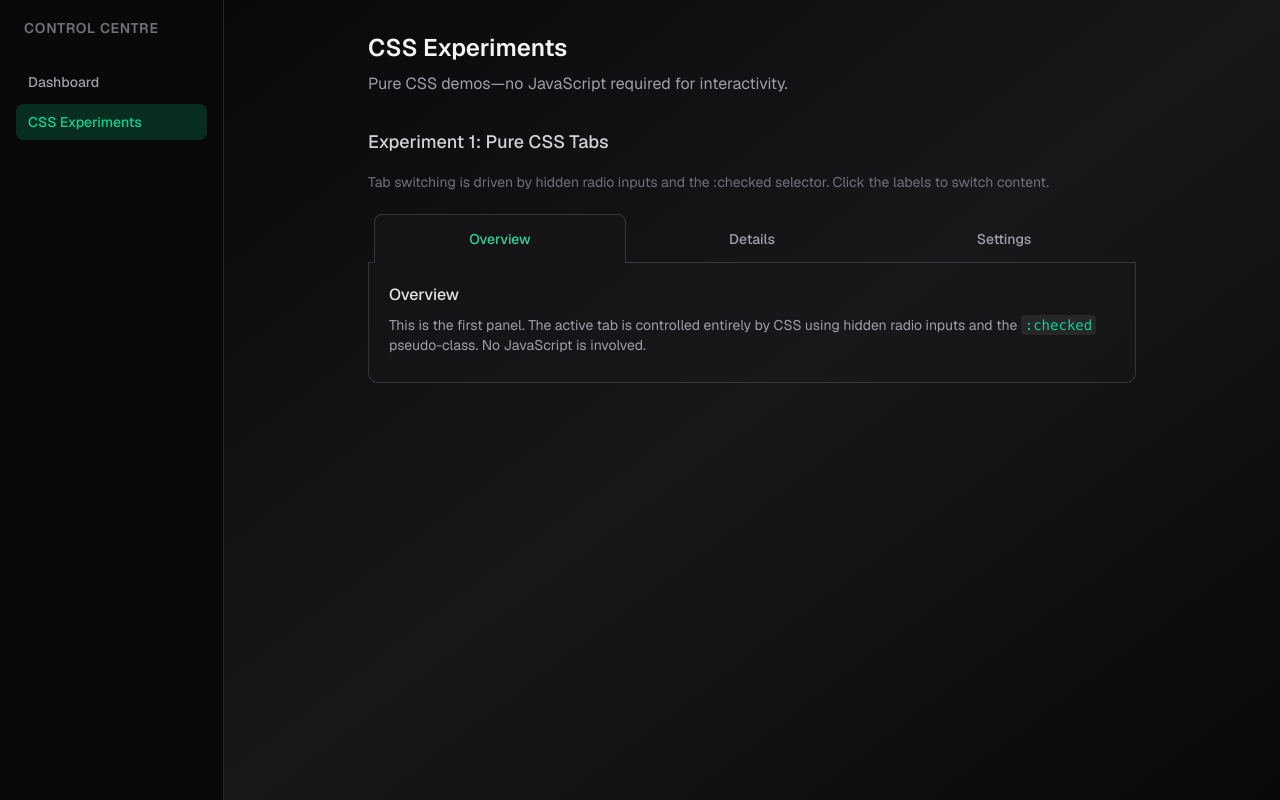
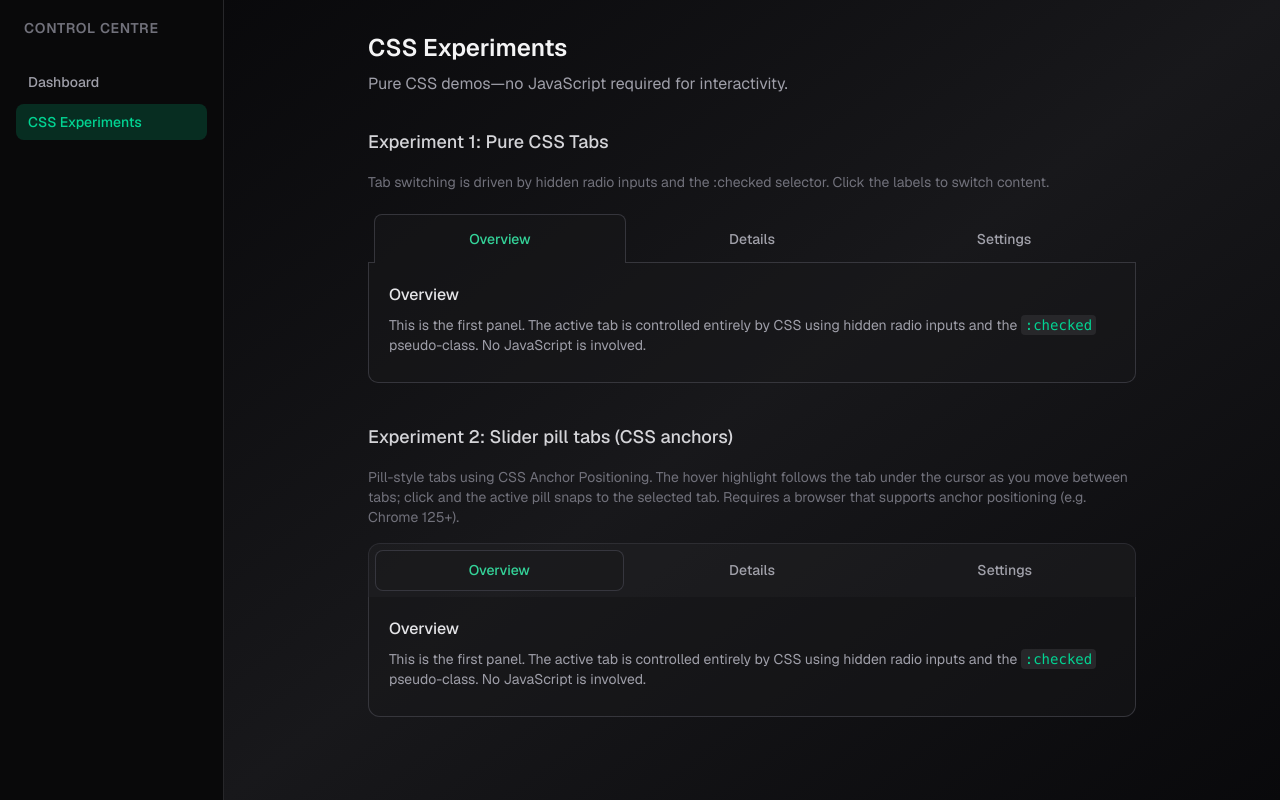
Before and after one commit to piersrr/ui-design-experiments, a Next.js app: page /experiments in a window 1280 px wide. Built offline with nearby package versions, Linux system fonts and the light colour scheme.

Commit message:
pill tabs

```diff
--- /dev/null
+++ b/app/components/CssTabs.tsx
@@ -0,0 +1,68 @@
+export type TabItem = {
+  id: string;
+  label: string;
+  panel: React.ReactNode;
+};
+
+type CssTabsProps = {
+  tabs: TabItem[];
+  /** Unique prefix for input ids (e.g. "tab" or "tab-pill") so multiple tab sets don't conflict */
+  namePrefix: string;
+  /** "default" = original sliding border style; "anchor-pill" = CSS anchor hover + active pills */
+  variant?: 'default' | 'anchor-pill';
+};
+
+export function CssTabs({
+  tabs,
+  namePrefix,
+  variant = 'default',
+}: CssTabsProps) {
+  const wrapperClass =
+    variant === 'anchor-pill' ? 'anchor-pill-tabs' : 'css-tabs';
+  const showPills = variant === 'anchor-pill';
+
+  return (
+    <div className={wrapperClass}>
+      {tabs.map((tab, i) => (
+        <input
+          key={tab.id}
+          type="radio"
+          name={namePrefix}
+          id={`${namePrefix}-${tab.id}`}
+          defaultChecked={i === 0}
+          aria-label={`${tab.label} tab`}
+        />
+      ))}
+      <div className="tab-list" role="tablist">
+        {showPills && (
+          <>
+            <span className="hover-pill" aria-hidden="true" />
+            <span className="active-pill" aria-hidden="true" />
+          </>
+        )}
+        {tabs.map((tab, i) => (
+          <label
+            key={tab.id}
+            htmlFor={`${namePrefix}-${tab.id}`}
+            role="tab"
+            id={`${namePrefix}-${tab.id}-label`}
+            className={showPills ? `tab-anchor tab-${i + 1}` : undefined}
+            style={showPills ? { anchorName: `--tab-${i + 1}` } : undefined}
+          >
+            <span className="tab-label-text">{tab.label}</span>
+          </label>
+        ))}
+      </div>
+      {tabs.map((tab, i) => (
+        <div
+          key={tab.id}
+          className={`panel panel-${i + 1}`}
+          role="tabpanel"
+          aria-labelledby={`${namePrefix}-${tab.id}-label`}
+        >
+          {tab.panel}
+        </div>
+      ))}
+    </div>
+  );
+}
--- a/app/components/RadarWidget.tsx
+++ b/app/components/RadarWidget.tsx
@@ -18,7 +18,7 @@ export default function RadarWidget({ title = 'Radar Scan', className }: RadarWi
   const canvasRef = useRef<HTMLCanvasElement>(null);
   const [scanPoints, setScanPoints] = useState<ScanPoint[]>([]);
   const [isScanning, setIsScanning] = useState(true);
-  const animationFrameRef = useRef<number>();
+  const animationFrameRef = useRef<number | undefined>(undefined);
   const scanAngleRef = useRef(0);
   const lastUpdateRef = useRef<number>(performance.now());
 
--- a/app/experiments/experiments.css
+++ b/app/experiments/experiments.css
@@ -26,16 +26,16 @@
 }
 
 /* First tab: gap starts at 6px (inside padding) so border fills left padding */
-.css-tabs:has(#tab1:checked) {
+.css-tabs:has(#tab-1:checked) {
   --border-gap-start: 6px;
   --border-gap-end: var(--tab-gap-start);
 }
-.css-tabs:has(#tab2:checked) {
+.css-tabs:has(#tab-2:checked) {
   --border-gap-start: var(--tab-gap-start);
   --border-gap-end: var(--tab-gap-end);
 }
 /* Last tab: gap ends at 100% - 6px so border fills right padding */
-.css-tabs:has(#tab3:checked) {
+.css-tabs:has(#tab-3:checked) {
   --border-gap-start: var(--tab-gap-end);
   --border-gap-end: calc(100% - 6px);
 }
@@ -95,15 +95,15 @@
   z-index: 0;
 }
 
-.css-tabs #tab1:checked ~ .tab-list::after {
+.css-tabs #tab-1:checked ~ .tab-list::after {
   left: 6px;
 }
 
-.css-tabs #tab2:checked ~ .tab-list::after {
+.css-tabs #tab-2:checked ~ .tab-list::after {
   left: calc(6px + (100% - 12px) / 3);
 }
 
-.css-tabs #tab3:checked ~ .tab-list::after {
+.css-tabs #tab-3:checked ~ .tab-list::after {
   left: calc(6px + 2 * (100% - 12px) / 3);
 }
 
@@ -142,16 +142,16 @@
 }
 
 /* No hover background on the active tab */
-.css-tabs #tab1:checked ~ .tab-list label[for="tab1"]:hover .tab-label-text,
-.css-tabs #tab2:checked ~ .tab-list label[for="tab2"]:hover .tab-label-text,
-.css-tabs #tab3:checked ~ .tab-list label[for="tab3"]:hover .tab-label-text {
+.css-tabs #tab-1:checked ~ .tab-list label[for="tab-1"]:hover .tab-label-text,
+.css-tabs #tab-2:checked ~ .tab-list label[for="tab-2"]:hover .tab-label-text,
+.css-tabs #tab-3:checked ~ .tab-list label[for="tab-3"]:hover .tab-label-text {
   background-color: transparent;
 }
 
 /* Active tab label: text color only; background is the sliding pill */
-.css-tabs #tab1:checked ~ .tab-list label[for="tab1"],
-.css-tabs #tab2:checked ~ .tab-list label[for="tab2"],
-.css-tabs #tab3:checked ~ .tab-list label[for="tab3"] {
+.css-tabs #tab-1:checked ~ .tab-list label[for="tab-1"],
+.css-tabs #tab-2:checked ~ .tab-list label[for="tab-2"],
+.css-tabs #tab-3:checked ~ .tab-list label[for="tab-3"] {
   color: var(--tab-text-active);
 }
 
@@ -165,8 +165,194 @@
   min-height: 120px;
 }
 
-.css-tabs #tab1:checked ~ .panel-1,
-.css-tabs #tab2:checked ~ .panel-2,
-.css-tabs #tab3:checked ~ .panel-3 {
+.css-tabs #tab-1:checked ~ .panel-1,
+.css-tabs #tab-2:checked ~ .panel-2,
+.css-tabs #tab-3:checked ~ .panel-3 {
   display: block;
 }
+
+/* ==========================================================================
+   Experiment 2: Slider pill tabs (CSS Anchor Positioning)
+   Hover pill follows the tab under the cursor; active pill snaps on click.
+   ========================================================================== */
+
+.anchor-pill-tabs {
+  --pill-border: 1px solid rgba(63, 63, 70, 0.8);
+  --pill-bg-hover: rgba(255, 255, 255, 0.06);
+  --pill-bg-active: rgba(24, 24, 27, 0.5);
+  --pill-text: #a1a1aa;
+  --pill-text-active: #34d399;
+  --panel-bg: rgba(24, 24, 27, 0.5);
+}
+
+.anchor-pill-tabs [type="radio"] {
+  position: absolute;
+  width: 0;
+  height: 0;
+  opacity: 0;
+  pointer-events: none;
+}
+
+.anchor-pill-tabs .tab-list {
+  position: relative;
+  display: flex;
+  gap: 4px;
+  padding: 6px;
+  margin-bottom: 0;
+  background: rgba(39, 39, 42, 0.4);
+  border-radius: 12px 12px 0 0;
+  border: 1px solid rgba(63, 63, 70, 0.5);
+  border-bottom: none;
+}
+
+/* Each label has anchor-name set inline (--tab-1, --tab-2, --tab-3) */
+
+.anchor-pill-tabs .tab-list .hover-pill,
+.anchor-pill-tabs .tab-list .active-pill {
+  position: absolute;
+  border-radius: 8px;
+  pointer-events: none;
+  z-index: 0;
+}
+
+.anchor-pill-tabs .tab-list .hover-pill {
+  position-anchor: --tab-1;
+  left: anchor(left);
+  top: anchor(top);
+  width: anchor-size(width);
+  height: anchor-size(height);
+  background: var(--pill-bg-hover);
+  opacity: 0;
+  transition:
+    opacity 0.15s ease,
+    left 0.2s ease-out,
+    top 0.2s ease-out,
+    width 0.2s ease-out,
+    height 0.2s ease-out;
+}
+
+.anchor-pill-tabs .tab-list:has(.tab-1:hover) .hover-pill {
+  position-anchor: --tab-1;
+  left: anchor(left);
+  top: anchor(top);
+  width: anchor-size(width);
+  height: anchor-size(height);
+  opacity: 1;
+}
+
+.anchor-pill-tabs .tab-list:has(.tab-2:hover) .hover-pill {
+  position-anchor: --tab-2;
+  left: anchor(left);
+  top: anchor(top);
+  width: anchor-size(width);
+  height: anchor-size(height);
+  opacity: 1;
+}
+
+.anchor-pill-tabs .tab-list:has(.tab-3:hover) .hover-pill {
+  position-anchor: --tab-3;
+  left: anchor(left);
+  top: anchor(top);
+  width: anchor-size(width);
+  height: anchor-size(height);
+  opacity: 1;
+}
+
+.anchor-pill-tabs .tab-list .active-pill {
+  position-anchor: --tab-1;
+  left: anchor(left);
+  top: anchor(top);
+  width: anchor-size(width);
+  height: anchor-size(height);
+  background: var(--pill-bg-active);
+  border: var(--pill-border);
+  transition:
+    left 0.25s ease-out,
+    top 0.25s ease-out,
+    width 0.25s ease-out,
+    height 0.25s ease-out;
+}
+
+.anchor-pill-tabs:has(#pill-1:checked) .tab-list .active-pill {
+  position-anchor: --tab-1;
+  left: anchor(left);
+  top: anchor(top);
+  width: anchor-size(width);
+  height: anchor-size(height);
+}
+
+.anchor-pill-tabs:has(#pill-2:checked) .tab-list .active-pill {
+  position-anchor: --tab-2;
+  left: anchor(left);
+  top: anchor(top);
+  width: anchor-size(width);
+  height: anchor-size(height);
+}
+
+.anchor-pill-tabs:has(#pill-3:checked) .tab-list .active-pill {
+  position-anchor: --tab-3;
+  left: anchor(left);
+  top: anchor(top);
+  width: anchor-size(width);
+  height: anchor-size(height);
+}
+
+.anchor-pill-tabs .tab-list label {
+  position: relative;
+  z-index: 1;
+  flex: 1;
+  display: flex;
+  align-items: center;
+  justify-content: center;
+  padding: 10px 18px;
+  font-size: 0.875rem;
+  font-weight: 500;
+  color: var(--pill-text);
+  cursor: pointer;
+  border-radius: 8px;
+  transition: color 0.15s ease;
+}
+
+.anchor-pill-tabs .tab-list label:hover {
+  color: #d4d4d8;
+}
+
+.anchor-pill-tabs #pill-1:checked ~ .tab-list label[for="pill-1"],
+.anchor-pill-tabs #pill-2:checked ~ .tab-list label[for="pill-2"],
+.anchor-pill-tabs #pill-3:checked ~ .tab-list label[for="pill-3"] {
+  color: var(--pill-text-active);
+}
+
+/* Stack panels in grid for fade transition */
+.anchor-pill-tabs {
+  display: grid;
+  grid-template-rows: auto minmax(120px, auto);
+}
+
+.anchor-pill-tabs [type="radio"],
+.anchor-pill-tabs .tab-list {
+  grid-row: 1;
+  grid-column: 1;
+}
+
+.anchor-pill-tabs .panel {
+  grid-row: 2;
+  grid-column: 1;
+  padding: 20px;
+  background: var(--panel-bg);
+  border: 1px solid rgba(63, 63, 70, 0.8);
+  border-top: none;
+  border-radius: 0 0 12px 12px;
+  min-height: 120px;
+  opacity: 0;
+  pointer-events: none;
+  transition: opacity 0.25s ease;
+}
+
+.anchor-pill-tabs #pill-1:checked ~ .panel-1,
+.anchor-pill-tabs #pill-2:checked ~ .panel-2,
+.anchor-pill-tabs #pill-3:checked ~ .panel-3 {
+  opacity: 1;
+  pointer-events: auto;
+  z-index: 1;
+}
--- a/app/experiments/page.tsx
+++ b/app/experiments/page.tsx
@@ -1,9 +1,65 @@
 import './experiments.css';
+import { CssTabs } from '../components/CssTabs';
 
 export const metadata = {
   title: 'CSS Experiments',
   description: 'Pure CSS experiments and demos',
 };
+
+const sharedTabs = [
+  {
+    id: '1',
+    label: 'Overview',
+    panel: (
+      <>
+        <h3 className="mb-2 font-medium text-zinc-200">Overview</h3>
+        <p className="text-sm text-zinc-400">
+          This is the first panel. The active tab is controlled entirely by CSS
+          using hidden radio inputs and the{' '}
+          <code className="rounded bg-zinc-800 px-1 py-0.5 text-emerald-400">
+            :checked
+          </code>{' '}
+          pseudo-class. No JavaScript is involved.
+        </p>
+      </>
+    ),
+  },
+  {
+    id: '2',
+    label: 'Details',
+    panel: (
+      <>
+        <h3 className="mb-2 font-medium text-zinc-200">Details</h3>
+        <p className="text-sm text-zinc-400">
+          Second panel content. You can put any markup here—lists, forms, or
+          more sections. The tab list and panels are siblings so that the
+          general sibling combinator (
+          <code className="rounded bg-zinc-800 px-1 py-0.5 text-emerald-400">
+            ~
+          </code>
+          ) can show the right panel.
+        </p>
+      </>
+    ),
+  },
+  {
+    id: '3',
+    label: 'Settings',
+    panel: (
+      <>
+        <h3 className="mb-2 font-medium text-zinc-200">Settings</h3>
+        <p className="text-sm text-zinc-400">
+          Third panel. To add more tabs, add another radio input, a matching
+          label in the tab list, and a panel with the corresponding class (e.g.{' '}
+          <code className="rounded bg-zinc-800 px-1 py-0.5 text-emerald-400">
+            panel-4
+          </code>
+          ), then extend the CSS selectors.
+        </p>
+      </>
+    ),
+  },
+];
 
 export default function ExperimentsPage() {
   return (
@@ -25,74 +81,21 @@ export default function ExperimentsPage() {
             selector. Click the labels to switch content.
           </p>
 
-          <div className="css-tabs">
-            <input
-              type="radio"
-              name="tabs"
-              id="tab1"
-              defaultChecked
-              aria-label="Overview tab"
-            />
-            <input
-              type="radio"
-              name="tabs"
-              id="tab2"
-              aria-label="Details tab"
-            />
-            <input
-              type="radio"
-              name="tabs"
-              id="tab3"
-              aria-label="Settings tab"
-            />
-            <div className="tab-list" role="tablist">
-              <label htmlFor="tab1" role="tab" id="tab1-label">
-                <span className="tab-label-text">Overview</span>
-              </label>
-              <label htmlFor="tab2" role="tab" id="tab2-label">
-                <span className="tab-label-text">Details</span>
-              </label>
-              <label htmlFor="tab3" role="tab" id="tab3-label">
-                <span className="tab-label-text">Settings</span>
-              </label>
-            </div>
-            <div
-              className="panel panel-1"
-              role="tabpanel"
-              aria-labelledby="tab1-label"
-            >
-              <h3 className="mb-2 font-medium text-zinc-200">Overview</h3>
-              <p className="text-sm text-zinc-400">
-                This is the first panel. The active tab is controlled entirely
-                by CSS using hidden radio inputs and the <code className="rounded bg-zinc-800 px-1 py-0.5 text-emerald-400">:checked</code> pseudo-class.
-                No JavaScript is involved.
-              </p>
-            </div>
-            <div
-              className="panel panel-2"
-              role="tabpanel"
-              aria-labelledby="tab2-label"
-            >
-              <h3 className="mb-2 font-medium text-zinc-200">Details</h3>
-              <p className="text-sm text-zinc-400">
-                Second panel content. You can put any markup here—lists, forms,
-                or more sections. The tab list and panels are siblings so that
-                the general sibling combinator (<code className="rounded bg-zinc-800 px-1 py-0.5 text-emerald-400">~</code>) can show the right panel.
-              </p>
-            </div>
-            <div
-              className="panel panel-3"
-              role="tabpanel"
-              aria-labelledby="tab3-label"
-            >
-              <h3 className="mb-2 font-medium text-zinc-200">Settings</h3>
-              <p className="text-sm text-zinc-400">
-                Third panel. To add more tabs, add another radio input, a
-                matching label in the tab list, and a panel with the
-                corresponding class (e.g. <code className="rounded bg-zinc-800 px-1 py-0.5 text-emerald-400">panel-4</code>), then extend the CSS selectors.
-              </p>
-            </div>
-          </div>
+          <CssTabs tabs={sharedTabs} namePrefix="tab" variant="default" />
+        </section>
+
+        <section className="mb-10">
+          <h2 className="mb-4 text-lg font-medium text-zinc-300">
+            Experiment 2: Slider pill tabs (CSS anchors)
+          </h2>
+          <p className="mb-4 text-sm text-zinc-500">
+            Pill-style tabs using CSS Anchor Positioning. The hover highlight
+            follows the tab under the cursor as you move between tabs; click and
+            the active pill snaps to the selected tab. Requires a browser that
+            supports anchor positioning (e.g. Chrome 125+).
+          </p>
+
+          <CssTabs tabs={sharedTabs} namePrefix="pill" variant="anchor-pill" />
         </section>
       </div>
     </div>
```
